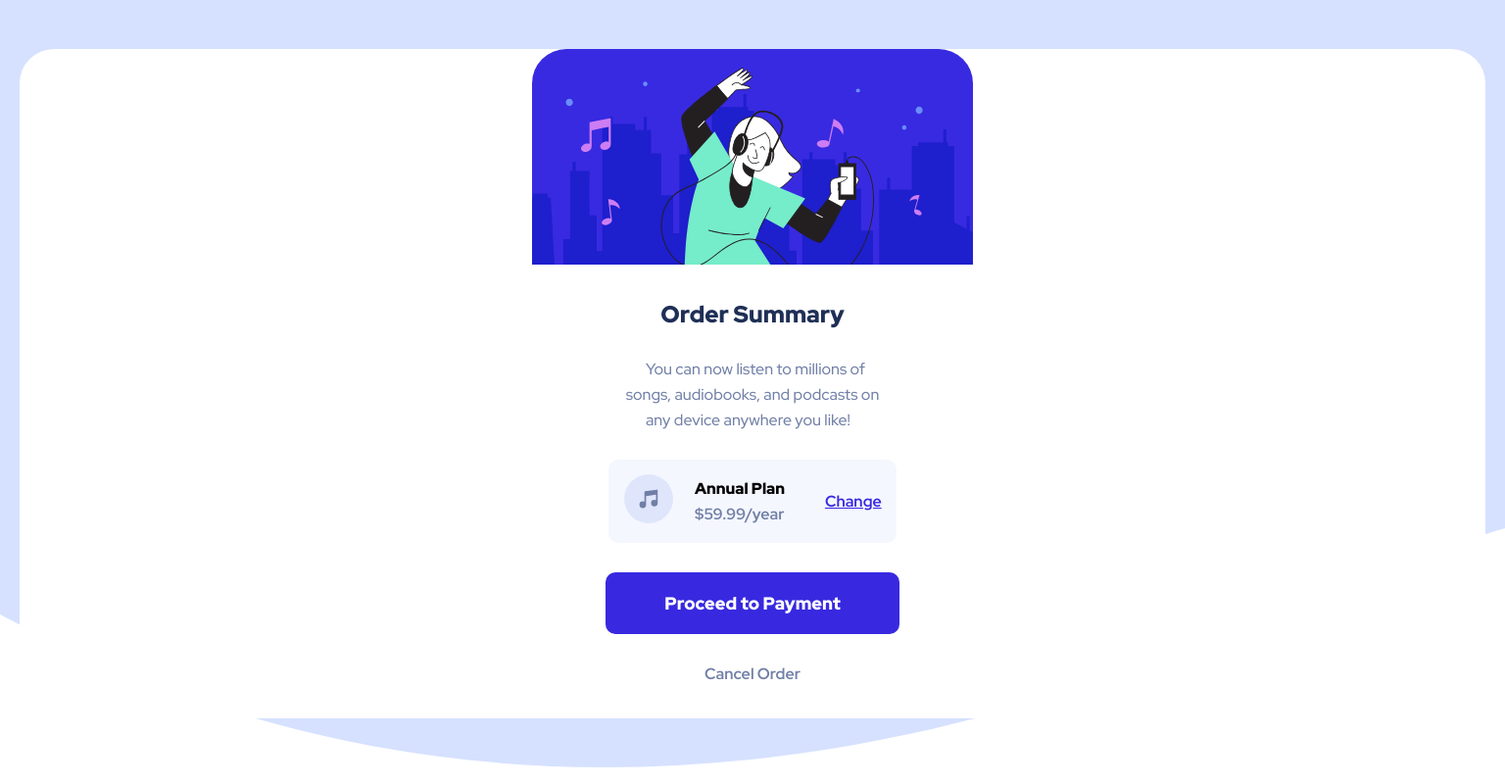
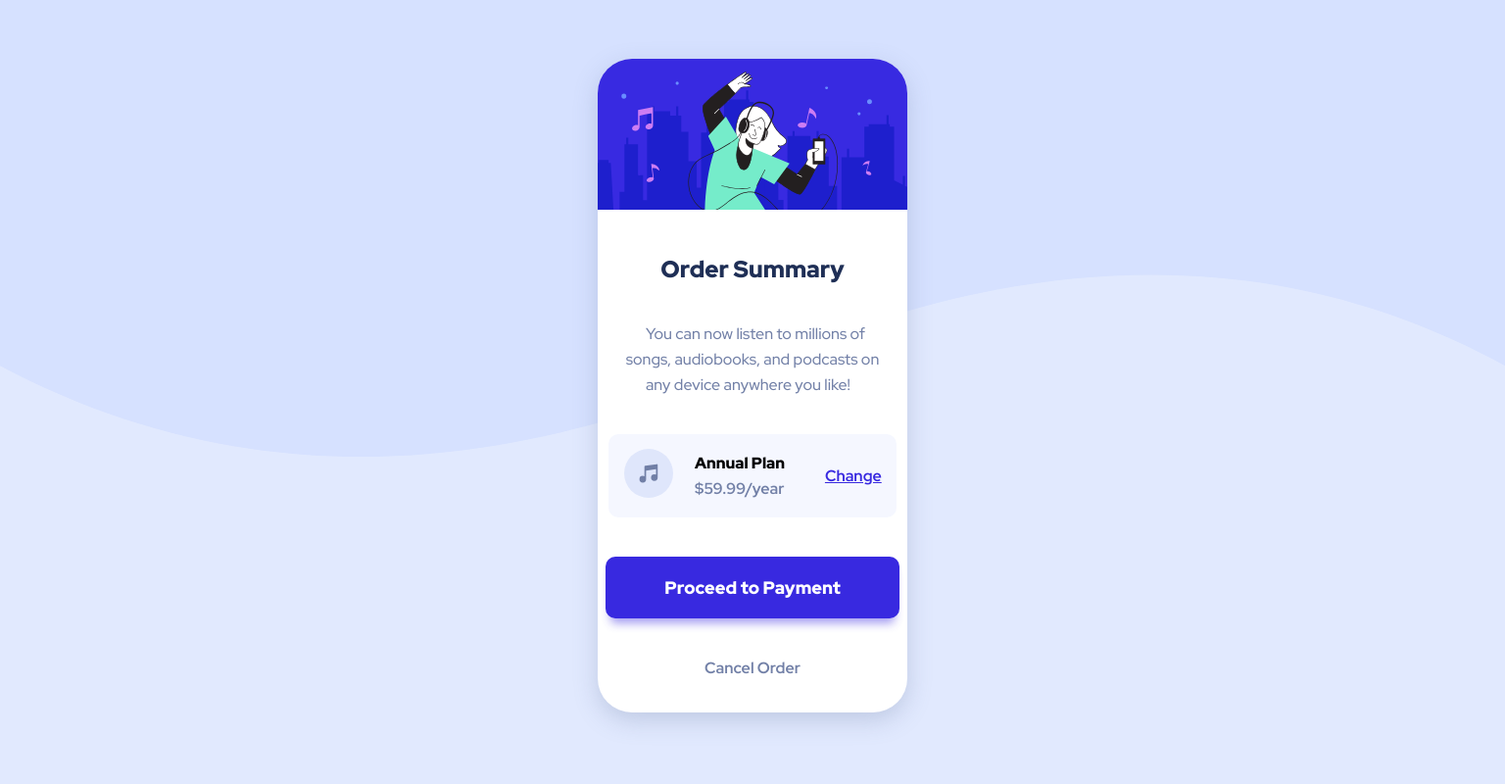
Before and after one commit to Obcodelab/Frontend-mentor, a plain HTML site: page order-summary-component/index.html in a window 1536 px wide. Shown: the whole page at 98% size. Drawn offline with Linux system fonts and the light colour scheme.

Commit message:
updated with responsiveness

```diff
--- a/order-summary-component/index.css
+++ b/order-summary-component/index.css
@@ -26,6 +26,7 @@ body {
   place-items: center center;
   margin: 50px 20px;
   border-radius: 35px;
+  box-shadow: rgba(114, 128, 167, 0.3) 0px 8px 24px;
 }
 #hero img {
   width: 100%;
@@ -78,6 +79,7 @@ body {
   color: white;
   font-size: 18px;
   font-weight: 900;
+  box-shadow: rgba(56, 41, 224, 0.45) 0px 10px 10px -5px;
 }
 #cancel {
   font-weight: 700;
@@ -100,11 +102,140 @@ body {
     padding: 20px 45px;
   }
 }
+@media screen and (min-width: 760px) {
+  body {
+    all: unset;
+    background-image: url("./images/pattern-background-desktop.svg");
+    background-repeat: no-repeat;
+    background-color: rgb(225, 233, 254);
+  }
+  .container {
+    position: relative;
+    background-color: white;
+    display: grid;
+    grid-gap: 40px;
+    place-items: center center;
+    margin: 130px 200px;
+    border-radius: 35px;
+  }
+}
+@media screen and (min-width: 860px) {
+  body {
+    all: unset;
+    background-image: url("./images/pattern-background-desktop.svg");
+    background-repeat: no-repeat;
+    background-color: rgb(225, 233, 254);
+  }
+  .container {
+    position: relative;
+    background-color: white;
+    display: grid;
+    grid-gap: 40px;
+    place-items: center center;
+    margin: 130px 220px;
+    border-radius: 35px;
+  }
+}
+@media screen and (min-width: 1280px) {
+  body {
+    all: unset;
+    background-image: url("./images/pattern-background-desktop.svg");
+    background-size: auto 60%;
+    background-repeat: no-repeat;
+    background-color: rgb(225, 233, 254);
+  }
+  .container {
+    position: relative;
+    background-color: white;
+    display: grid;
+    grid-gap: 40px;
+    place-items: center center;
+    margin: 60px 420px;
+    border-radius: 35px;
+  }
+  #change:hover,
+  #payment:hover {
+    cursor: pointer;
+    opacity: 0.8;
+  }
+  #cancel:hover {
+    cursor: pointer;
+    color: var(--darkblue);
+  }
+}
 @media screen and (min-width: 1440px) {
   body {
     all: unset;
     background-image: url("./images/pattern-background-desktop.svg");
-    background-size: cover;
+    background-position: top;
+    background-size: contain;
     background-repeat: no-repeat;
+    background-color: rgb(225, 233, 254);
+  }
+  .container {
+    position: relative;
+    background-color: white;
+    display: grid;
+    grid-gap: 40px;
+    place-items: center center;
+    margin: 60px 610px;
+    border-radius: 35px;
+  }
+  #hero img {
+    width: 100%;
+    border-radius: 35px 35px 0px 0px;
+  }
+  #order {
+    font-weight: 900;
+    font-size: 24px;
+    color: var(--darkblue);
+  }
+  #order-text {
+    display: grid;
+    grid-gap: 5px;
+    font-weight: 500;
+    font-size: 16px;
+    color: var(--desaturatedblue);
+  }
+  #plan {
+    display: grid;
+    grid-template-columns: 1fr 2fr 1.5fr;
+    grid-gap: 15px;
+    place-items: center center;
+    background-color: var(--verypaleblue);
+    border-radius: 10px;
+    padding: 15px;
+  }
+  #icon-music img {
+    width: 50px;
+  }
+  #plan-text {
+    display: grid;
+    grid-gap: 5px;
+    font-weight: 900;
+  }
+  #plan-text span {
+    font-weight: 700;
+    color: var(--desaturatedblue);
+  }
+  #change {
+    font-weight: 700;
+    color: var(--brightblue);
+    padding-left: 20px;
+  }
+  #payment {
+    display: grid;
+    place-items: center center;
+    background-color: var(--brightblue);
+    padding: 20px 60px;
+    border-radius: 10px;
+    color: white;
+    font-size: 18px;
+    font-weight: 900;
+  }
+  #cancel {
+    font-weight: 700;
+    color: var(--desaturatedblue);
+    padding-bottom: 35px;
   }
 }
```
